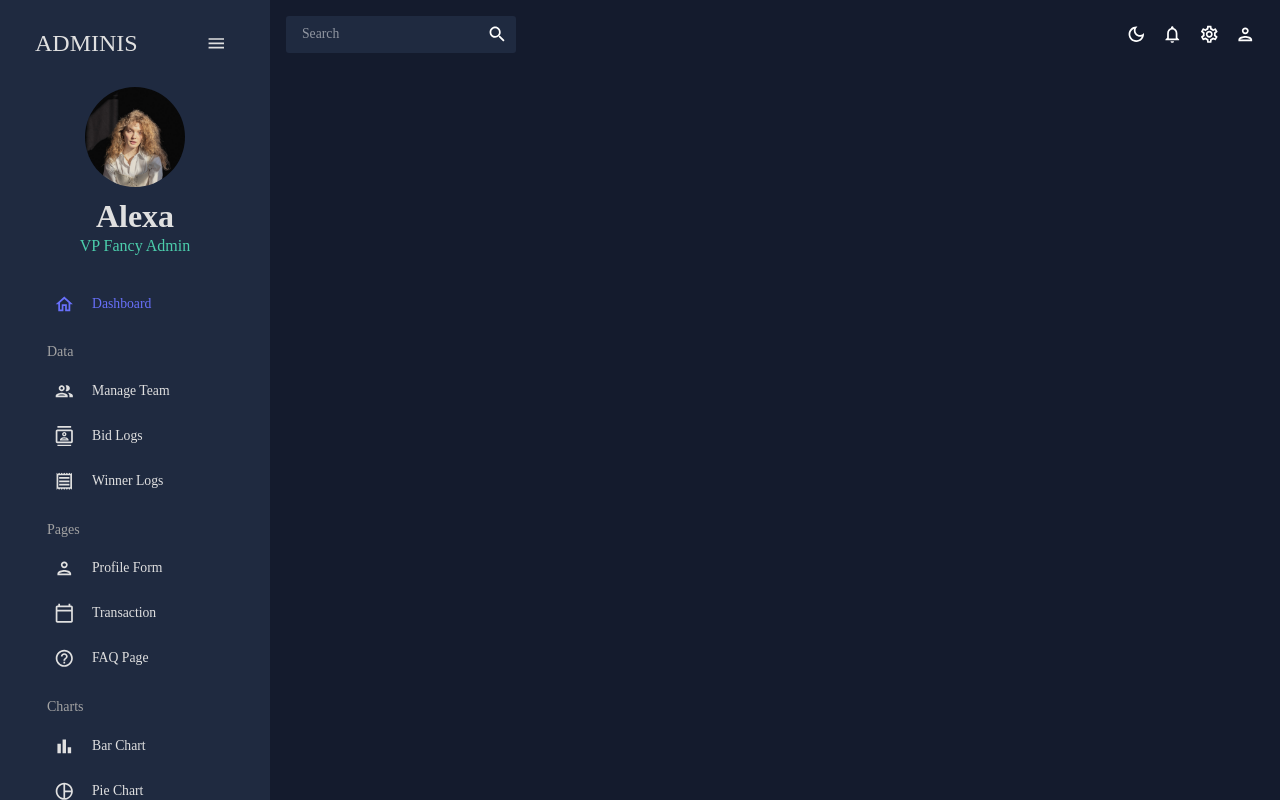
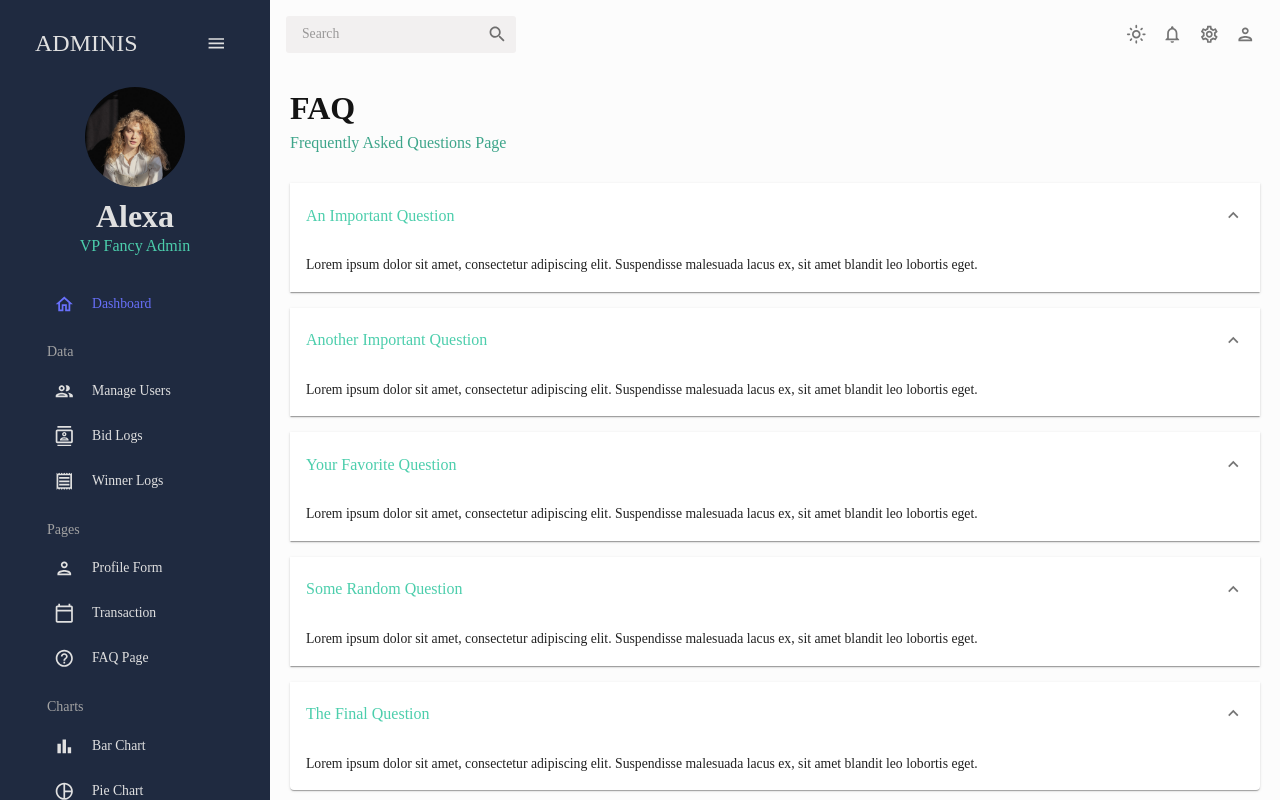
Before and after one commit to Usman-Marwat/horseauctionadmin, a React (Vite) app: page /faq in a window 1280 px wide. Built offline with nearby package versions, Linux system fonts and the light colour scheme.

Commit message:
Create the users and faq component

```diff
--- a/src/App.jsx
+++ b/src/App.jsx
@@ -5,14 +5,14 @@
 import Topbar from './scenes/global/Topbar';
 import Sidebar from './scenes/global/Sidebar';
 import Dashboard from './scenes/dashboard';
-// import Team from './scenes/team';
+import Team from './scenes/team';
 // import Invoices from './scenes/invoices';
 // import Contacts from './scenes/contacts';
 // import Bar from './scenes/bar';
 // import Form from './scenes/form';
 // import Line from './scenes/line';
 // import Pie from './scenes/pie';
-// import FAQ from './scenes/faq';
+import FAQ from './scenes/faq';
 // import Geography from './scenes/geography';
 import { ColorModeContext, useMode } from './theme';
 
@@ -30,16 +30,16 @@
 						<Topbar setIsSidebar={setIsSidebar} />
 						<Routes>
 							<Route path="/" element={<Dashboard />} />
-							{/* <Route path="/team" element={<Team />} />
-							<Route path="/contacts" element={<Contacts />} />
-							<Route path="/invoices" element={<Invoices />} />
-							<Route path="/form" element={<Form />} />
-							<Route path="/bar" element={<Bar />} />
-							<Route path="/pie" element={<Pie />} />
-							<Route path="/line" element={<Line />} />
+							<Route path="/team" element={<Team />} />
+							{/* <Route path="/contacts" element={<Contacts />} /> */}
+							{/* <Route path="/invoices" element={<Invoices />} /> */}
+							{/* <Route path="/form" element={<Form />} /> */}
+							{/* <Route path="/bar" element={<Bar />} /> */}
+							{/* <Route path="/pie" element={<Pie />} /> */}
+							{/* <Route path="/line" element={<Line />} /> */}
 							<Route path="/faq" element={<FAQ />} />
-							<Route path="/calendar" element={<Calendar />} />
-							<Route path="/geography" element={<Geography />} /> */}
+							{/* <Route path="/calendar" element={<Calendar />} /> */}
+							{/* <Route path="/geography" element={<Geography />} /> */}
 						</Routes>
 					</main>
 				</div>
--- /dev/null
+++ b/src/components/Header.jsx
@@ -0,0 +1,24 @@
+import { Typography, Box, useTheme } from '@mui/material';
+import { tokens } from '../theme';
+
+const Header = ({ title, subtitle }) => {
+	const theme = useTheme();
+	const colors = tokens(theme.palette.mode);
+	return (
+		<Box mb="30px">
+			<Typography
+				variant="h2"
+				color={colors.grey[100]}
+				fontWeight="bold"
+				sx={{ m: '0 0 5px 0' }}
+			>
+				{title}
+			</Typography>
+			<Typography variant="h5" color={colors.greenAccent[400]}>
+				{subtitle}
+			</Typography>
+		</Box>
+	);
+};
+
+export default Header;
--- /dev/null
+++ b/src/scenes/faq/index.jsx
@@ -0,0 +1,86 @@
+import { Box, useTheme } from '@mui/material';
+import Header from '../../components/Header';
+import Accordion from '@mui/material/Accordion';
+import AccordionSummary from '@mui/material/AccordionSummary';
+import AccordionDetails from '@mui/material/AccordionDetails';
+import Typography from '@mui/material/Typography';
+import ExpandMoreIcon from '@mui/icons-material/ExpandMore';
+import { tokens } from '../../theme';
+
+const FAQ = () => {
+	const theme = useTheme();
+	const colors = tokens(theme.palette.mode);
+	return (
+		<Box m="20px">
+			<Header title="FAQ" subtitle="Frequently Asked Questions Page" />
+
+			<Accordion defaultExpanded>
+				<AccordionSummary expandIcon={<ExpandMoreIcon />}>
+					<Typography color={colors.greenAccent[500]} variant="h5">
+						An Important Question
+					</Typography>
+				</AccordionSummary>
+				<AccordionDetails>
+					<Typography>
+						Lorem ipsum dolor sit amet, consectetur adipiscing elit. Suspendisse
+						malesuada lacus ex, sit amet blandit leo lobortis eget.
+					</Typography>
+				</AccordionDetails>
+			</Accordion>
+			<Accordion defaultExpanded>
+				<AccordionSummary expandIcon={<ExpandMoreIcon />}>
+					<Typography color={colors.greenAccent[500]} variant="h5">
+						Another Important Question
+					</Typography>
+				</AccordionSummary>
+				<AccordionDetails>
+					<Typography>
+						Lorem ipsum dolor sit amet, consectetur adipiscing elit. Suspendisse
+						malesuada lacus ex, sit amet blandit leo lobortis eget.
+					</Typography>
+				</AccordionDetails>
+			</Accordion>
+			<Accordion defaultExpanded>
+				<AccordionSummary expandIcon={<ExpandMoreIcon />}>
+					<Typography color={colors.greenAccent[500]} variant="h5">
+						Your Favorite Question
+					</Typography>
+				</AccordionSummary>
+				<AccordionDetails>
+					<Typography>
+						Lorem ipsum dolor sit amet, consectetur adipiscing elit. Suspendisse
+						malesuada lacus ex, sit amet blandit leo lobortis eget.
+					</Typography>
+				</AccordionDetails>
+			</Accordion>
+			<Accordion defaultExpanded>
+				<AccordionSummary expandIcon={<ExpandMoreIcon />}>
+					<Typography color={colors.greenAccent[500]} variant="h5">
+						Some Random Question
+					</Typography>
+				</AccordionSummary>
+				<AccordionDetails>
+					<Typography>
+						Lorem ipsum dolor sit amet, consectetur adipiscing elit. Suspendisse
+						malesuada lacus ex, sit amet blandit leo lobortis eget.
+					</Typography>
+				</AccordionDetails>
+			</Accordion>
+			<Accordion defaultExpanded>
+				<AccordionSummary expandIcon={<ExpandMoreIcon />}>
+					<Typography color={colors.greenAccent[500]} variant="h5">
+						The Final Question
+					</Typography>
+				</AccordionSummary>
+				<AccordionDetails>
+					<Typography>
+						Lorem ipsum dolor sit amet, consectetur adipiscing elit. Suspendisse
+						malesuada lacus ex, sit amet blandit leo lobortis eget.
+					</Typography>
+				</AccordionDetails>
+			</Accordion>
+		</Box>
+	);
+};
+
+export default FAQ;
--- a/src/scenes/global/Sidebar.jsx
+++ b/src/scenes/global/Sidebar.jsx
@@ -127,7 +127,7 @@
 							Data
 						</Typography>
 						<Item
-							title="Manage Team"
+							title="Manage Users"
 							to="/team"
 							icon={<PeopleOutlinedIcon />}
 							selected={selected}
--- a/src/scenes/team/index.jsx
+++ b/src/scenes/team/index.jsx
@@ -1,10 +1,11 @@
 import { Box, Typography, useTheme } from '@mui/material';
 import { DataGrid } from '@mui/x-data-grid';
-import { tokens } from '../../theme';
-import { mockDataTeam } from '../../data/mockData';
 import AdminPanelSettingsOutlinedIcon from '@mui/icons-material/AdminPanelSettingsOutlined';
 import LockOpenOutlinedIcon from '@mui/icons-material/LockOpenOutlined';
 import SecurityOutlinedIcon from '@mui/icons-material/SecurityOutlined';
+
+import { mockDataTeam } from '../../data/mockData';
+import { tokens } from '../../theme';
 import Header from '../../components/Header';
 
 const Team = () => {
@@ -70,7 +71,7 @@
 
 	return (
 		<Box m="20px">
-			<Header title="TEAM" subtitle="Managing the Team Members" />
+			<Header title="USERS" subtitle="Managing the Users" />
 			<Box
 				m="40px 0 0 0"
 				height="75vh"
--- a/src/theme.js
+++ b/src/theme.js
@@ -199,7 +199,7 @@
 });
 
 export const useMode = () => {
-	const [mode, setMode] = useState('dark');
+	const [mode, setMode] = useState('light');
 
 	const colorMode = useMemo(
 		() => ({
```
Also changed, not shown: src/components/BarChart.jsx (added).
